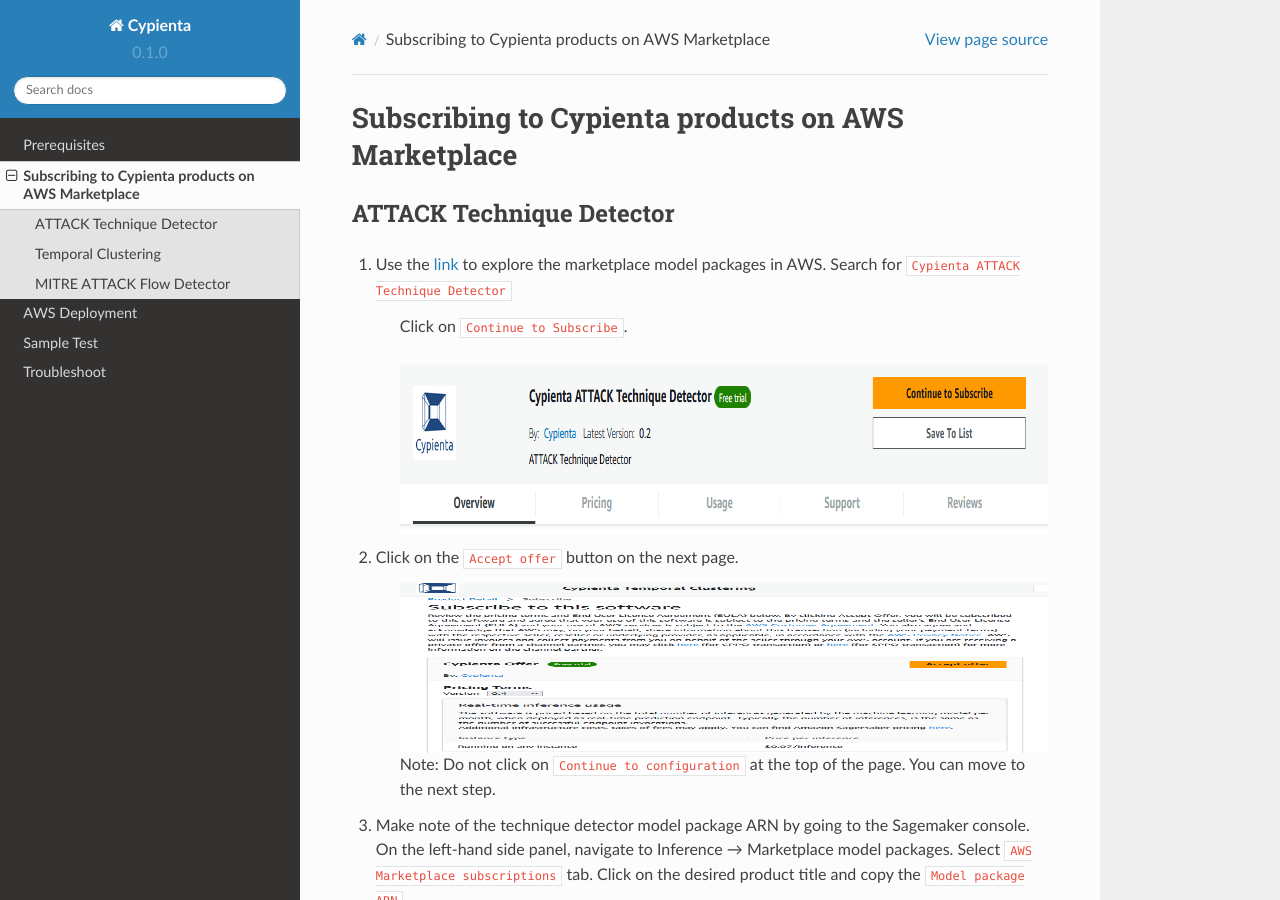
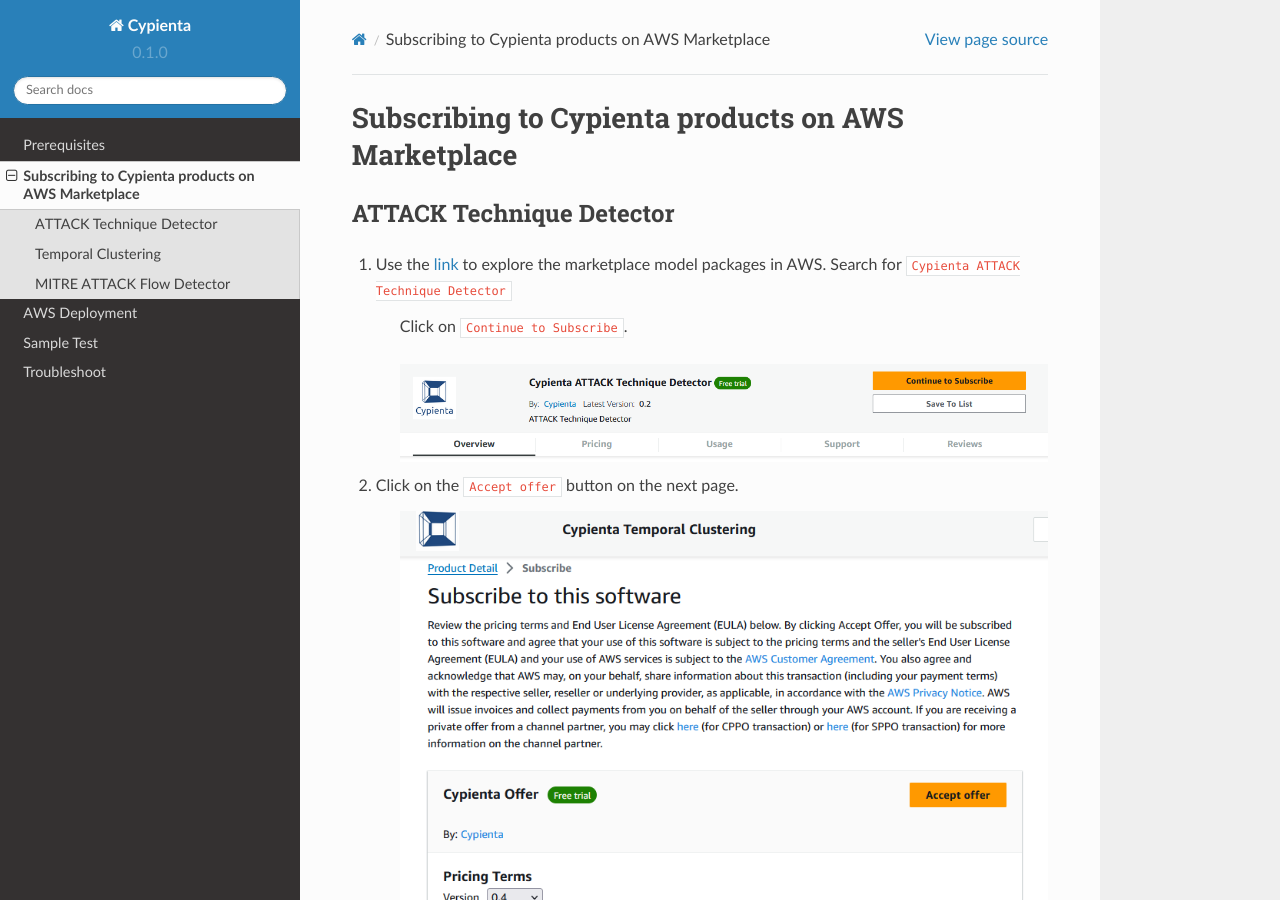
Before and after one commit to cypienta/docs, a Sphinx documentation site: the page built from docs/source/subscription.rst, in a window 1280 px wide and 900 px high. Built offline with Sphinx 7.4.7 and the Read the Docs theme 2.0.0, drawn with Linux system fonts in a browser that asks for light colours.

Commit message:
AWS documentation

```diff
--- a/docs/source/deploy.rst
+++ b/docs/source/deploy.rst
@@ -19,9 +19,6 @@
 
     .. image:: resources/create_stack_start.png
         :alt: Subscribe to technique detector
-        :width: 1763px
-        :height: 273px
-        :scale: 100%
         :align: center
 
 4. For the ``Prerequisite - Prepare template`` section, select ``Choose an existing template``, and then select ``Upload a template file``. It will enable a ``Choose file`` button. Click on the button to upload the template. The template is present in the root directory of Lambda repository you have cloned. Then click on ``Next``.
--- a/docs/source/subscription.rst
+++ b/docs/source/subscription.rst
@@ -10,18 +10,12 @@
 
     .. image:: resources/subscribe_to_technique_detector.png
         :alt: Subscribe to technique detector
-        :width: 1120px
-        :height: 170px
-        :scale: 100%
         :align: center
 
 2. Click on the ``Accept offer`` button on the next page.
 
     .. image:: resources/accept_offer.png
         :alt: Subscribe to technique detector
-        :width: 1120px
-        :height: 170px
-        :scale: 100%
         :align: center
 
     .. note::
@@ -31,9 +25,6 @@
 
     .. image:: resources/model_package_arn.png
         :alt: Subscribe to technique detector
-        :width: 1120px
-        :height: 170px
-        :scale: 100%
         :align: center
 
 
@@ -46,18 +37,12 @@
 
     .. image:: resources/subscribe_to_temporal_clustering.png
         :alt: Subscribe to temporal clustering
-        :width: 1120px
-        :height: 170px
-        :scale: 100%
         :align: center
 
 2. Click on the ``Accept offer`` button on the next page.
 
     .. image:: resources/accept_offer.png
         :alt: Subscribe to technique detector
-        :width: 1120px
-        :height: 170px
-        :scale: 100%
         :align: center
 
     .. note::
@@ -67,9 +52,6 @@
 
     .. image:: resources/model_package_arn.png
         :alt: Subscribe to flow detector
-        :width: 1120px
-        :height: 170px
-        :scale: 100%
         :align: center
 
 
@@ -82,18 +64,12 @@
 
     .. image:: resources/subscribe_to_flow_detector.png
         :alt: Subscribe to technique detector
-        :width: 1120px
-        :height: 170px
-        :scale: 100%
         :align: center
 
 2. Click on the ``Accept offer`` button on the next page.
 
     .. image:: resources/accept_offer.png
         :alt: Subscribe to technique detector
-        :width: 1120px
-        :height: 170px
-        :scale: 100%
         :align: center
 
     .. note::
@@ -103,7 +79,4 @@
 
     .. image:: resources/model_package_arn.png
         :alt: Subscribe to technique detector
-        :width: 1120px
-        :height: 170px
-        :scale: 100%
         :align: center
--- a/docs/source/troubleshoot.rst
+++ b/docs/source/troubleshoot.rst
@@ -12,18 +12,12 @@
 
     .. image:: resources/service_quotas.png
         :alt: Service Quota AWS console
-        :width: 1341px
-        :height: 221px
-        :scale: 100%
         :align: center
 
 2. Search for ``<instance-type> for transform job usage``
 
     .. image:: resources/quota_instance_types.png
         :alt: Quoatas for Instance types
-        :width: 1303px
-        :height: 612px
-        :scale: 100%
         :align: center
 
 3. Select the required instance type from the list and click on ``Request
```
Also changed, not shown: docs/source/end_to_end_test.rst (+66 -23 lines).
